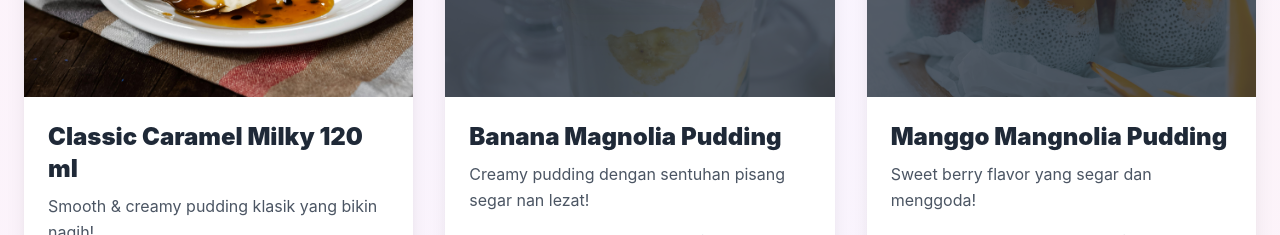
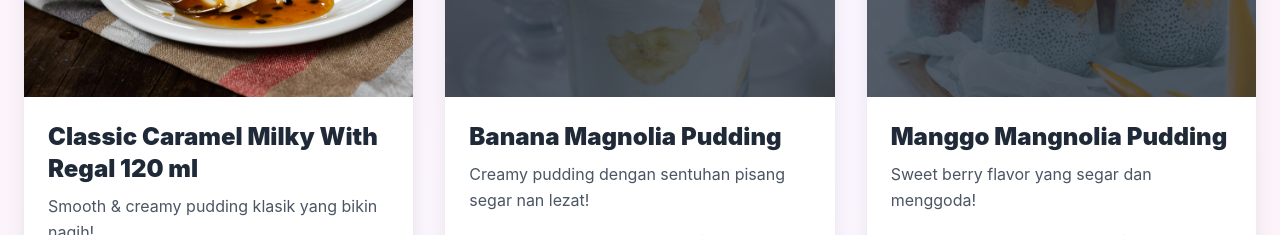
Before and after one commit to ibnusina1234/pooddy, a React (Vite) app: page / in a window 1280 px wide. Shown: the part 1500-1735 px from the top of the page. Built offline with nearby package versions, Linux system fonts and the light colour scheme.

Commit message:
Memperbaharui tampilan product

```diff
--- a/src/data/products.js
+++ b/src/data/products.js
@@ -1,7 +1,7 @@
 export const products = [
   {
     id: 1,
-    name: "Classic Caramel Milky 120 ml",
+    name: "Classic Caramel Milky With Regal 120 ml",
     price: "9K",
     image: "./caramel-pudding.jpg",
     desc: "Smooth & creamy pudding klasik yang bikin nagih!",
```
